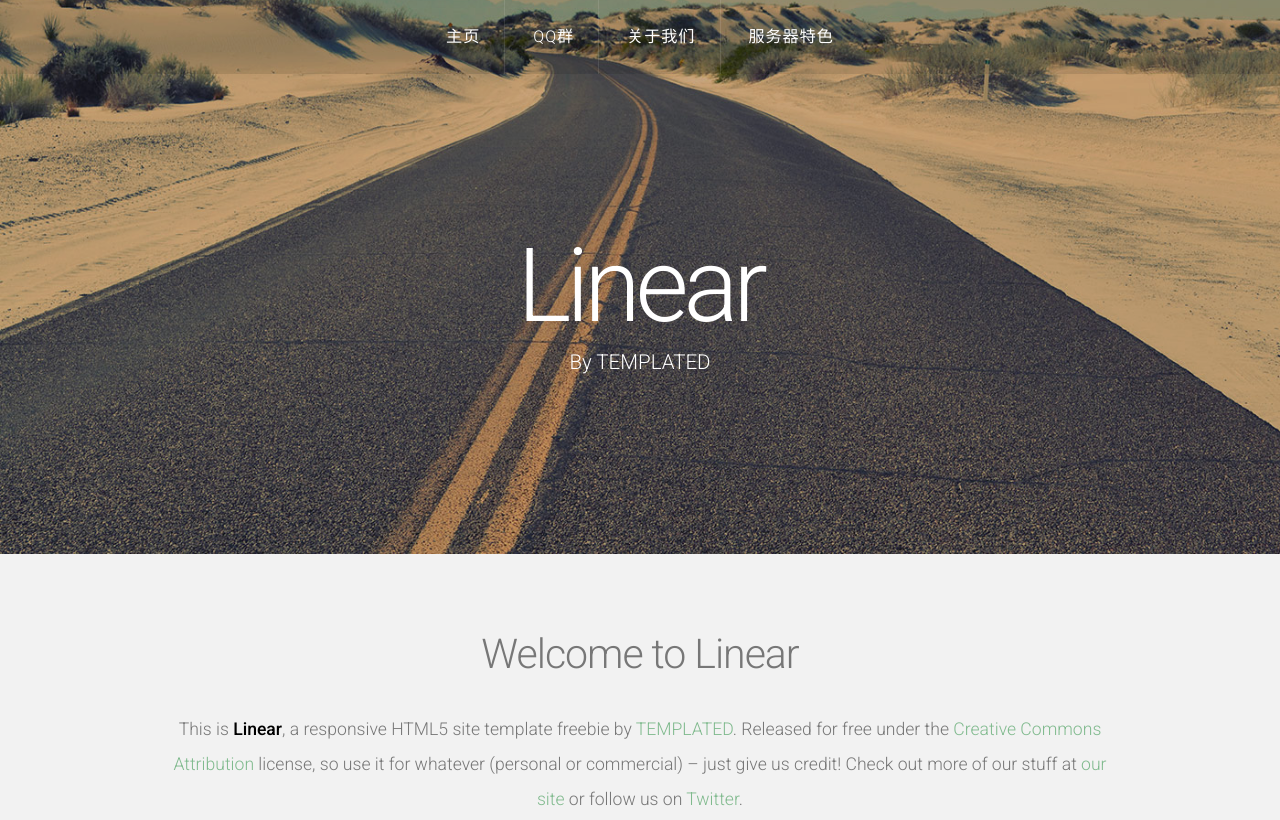
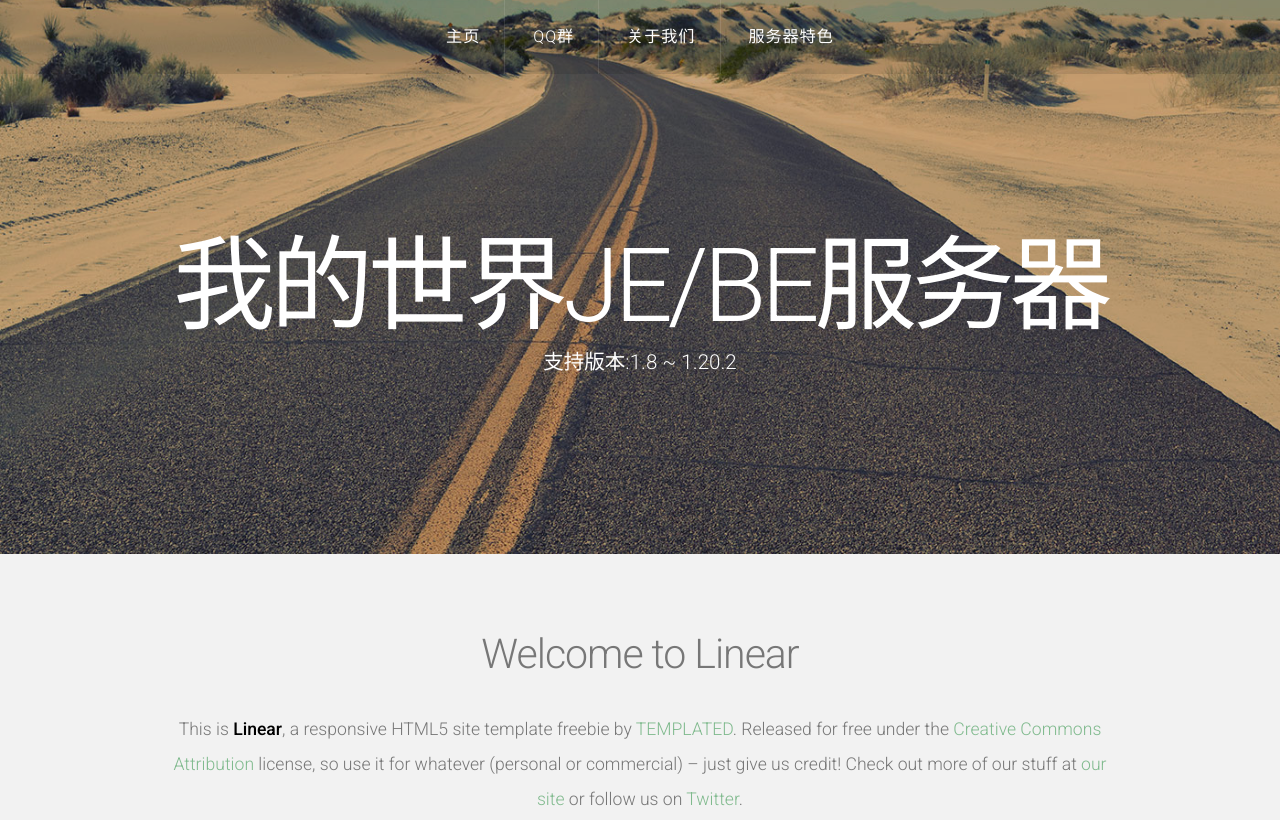
Before and after one commit to purcloud/purcloud.github.io, a plain HTML site: page index.html in a window 1280 px wide. Shown: the top 820 px of the page. Drawn offline with nearby package versions, Linux system fonts and the light colour scheme; files whose address does not match are found by name.

Commit message:
index.html

```diff
--- a/index.html
+++ b/index.html
@@ -35,8 +35,8 @@
 
 				<!-- Logo -->
 				<div id="logo">
-					<h1><a href="#">Linear</a></h1>
-					<span class="tag">By TEMPLATED</span>
+					<h1><a href="#">我的世界JE/BE服务器</a></h1>
+					<span class="tag">支持版本:1.8 ~ 1.20.2</span>
 				</div>
 			</div>
 		</div>
```
